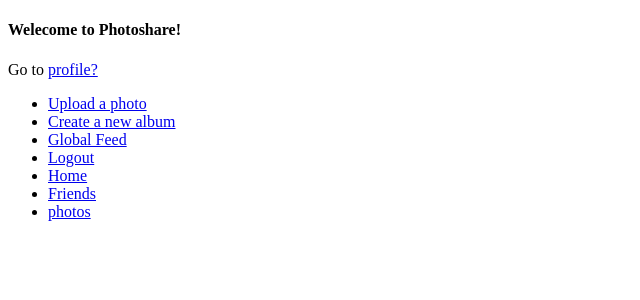
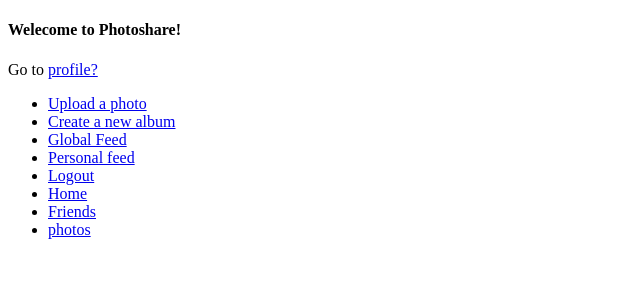
Before and after one commit to bubfusion/PA1, a Flask app: page / in a window 1280 px wide. Shown: the top 300 px of the page, without its empty margins (0-640 px from the left). Run offline with Flask 2, Linux system fonts and the light colour scheme; data comes from the database, SQL or seed files in the repository.

Commit message:
Added personal feed to hello

```diff
--- a/templates/hello.html
+++ b/templates/hello.html
@@ -29,6 +29,7 @@
 <li><a href='/upload'>Upload a photo</a> </li>
 <li><a href='/album_creation'>Create a new album</a> </li>
 <li><a href='/global'>Global Feed</a> </li>
+<li><a href='/personal-feed'>Personal feed</a></li>
 <li><a href='/logout'>Logout</a></li>
 <li><a href='/'>Home</a></li>
 <li><a href='/friends'>Friends</a></li>
```
